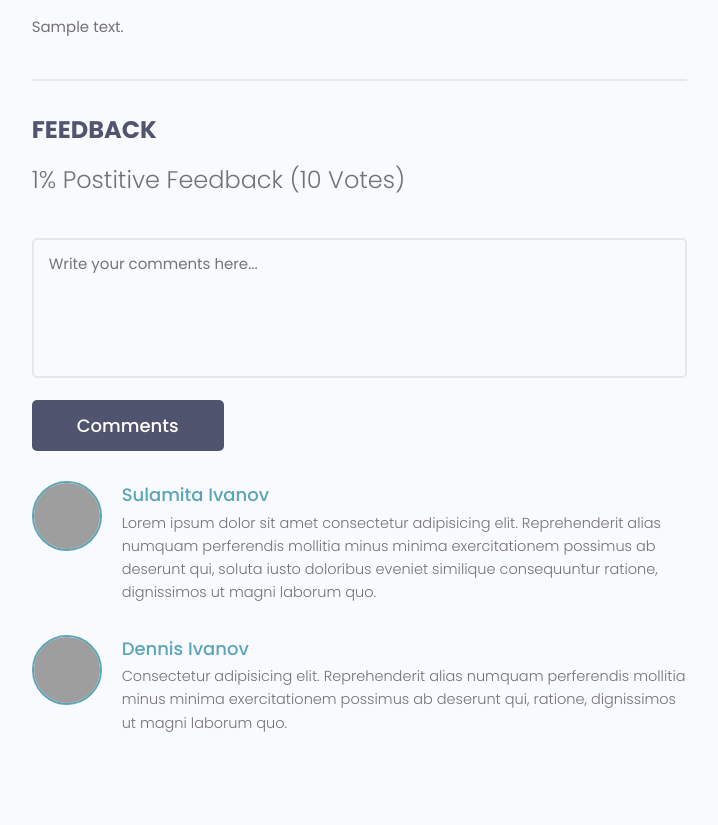
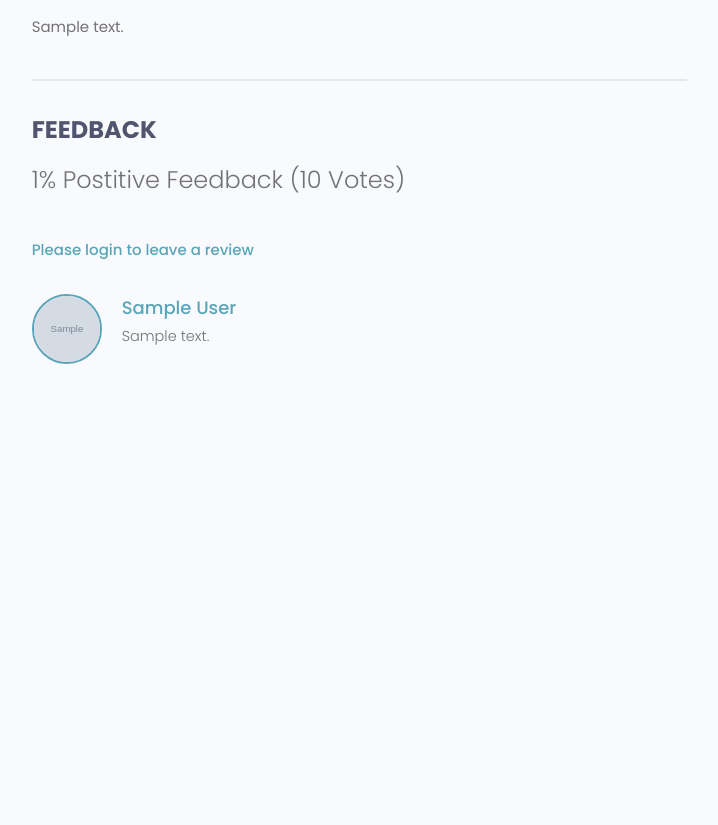
Before and after one commit to rockjohnsa9/django_first_project, a Django app: page /projects/projects/00000000-0000-0000-0000-000000000001/ in a window 1280 px wide. Shown: the part 696-1521 px from the top of the page, without its empty margins (465-1183 px from the left). After the commit the page ends 1060 px from the top, so only its background shows below. Run offline with Django 3.2, Linux system fonts and the light colour scheme; tables that the repository leaves empty hold one stand-in row (values such as "Sample post"); grey boxes marked "Sample" are stand-in pictures; some libraries are stand-ins or nearby versions; grey boxes are pictures that could not be loaded.

Commit message:
functionality for reviewing projects and their respective validations

```diff
--- a/src/projects/forms.py
+++ b/src/projects/forms.py
@@ -1,6 +1,6 @@
 from django import forms
-from django.forms import ModelForm, widgets
-from .models import Project
+from django.forms import ModelForm
+from .models import Project, Review
 
 
 class ProjectForm(ModelForm):
@@ -16,3 +16,19 @@ class ProjectForm(ModelForm):
         widgets = {
             'tags': forms.CheckboxSelectMultiple()
         }
+
+
+class ReviewFrom(ModelForm):
+    def __init__(self, *args, **kwargs):
+        super(ReviewFrom, self).__init__(*args, **kwargs)
+        for name, value in self.fields.items():
+            value.widget.attrs.update({'class': 'input'})
+
+    class Meta:
+        model = Review
+        fields = ['value', 'body']
+
+        labels = {
+            'value': 'Place your vote',
+            'body': 'Add a comment with your vote'
+        }
--- a/src/projects/models.py
+++ b/src/projects/models.py
@@ -1,8 +1,8 @@
 from django.db import models
 import uuid
 
+from users.models import Profile
 from helpers import upload_file_name as upf
-from users.models import Profile
 # Create your models here.
 
 
@@ -26,7 +26,23 @@ class Project(models.Model):
         return self.title
 
     class Meta:
-        ordering = ['-created']
+        ordering = ['-vote_ratio', '-vote_total', 'title']
+
+    @property
+    def reviewers(self):
+        queryset = self.review_set.all().values_list('owner__id', flat=True)
+        return queryset
+
+    @property
+    def getVoteCount(self):
+        reviews = self.review_set.all()
+        upVotes = reviews.filter(value='up').count()
+        totalVotes = reviews.count()
+
+        ratio = (upVotes / totalVotes) * 100
+        self.vote_total = totalVotes
+        self.vote_ratio = ratio
+        self.save()
 
 
 class Review(models.Model):
@@ -34,6 +50,7 @@ class Review(models.Model):
         ("up", "Up Vote"),
         ("down", "Down Vote")
     )
+    owner = models.ForeignKey(Profile, on_delete=models.CASCADE, null=True)
     project = models.ForeignKey(Project, on_delete=models.CASCADE)
     body = models.TextField(null=True, blank=True)
     value = models.CharField(max_length=200, choices=VOTE_TYPE)
@@ -41,8 +58,11 @@ class Review(models.Model):
     id = models.UUIDField(default=uuid.uuid4, unique=True,
                           primary_key=True, editable=False)
 
+    class Meta:
+        unique_together = [['owner', 'project']]
+
     def __str__(self) -> str:
-        return self.value
+        return f'{self.project.title}-{self.owner.name}-{self.value}'
 
 
 class Tag(models.Model):
--- a/src/projects/templates/projects/single_project.html
+++ b/src/projects/templates/projects/single_project.html
@@ -16,11 +16,13 @@
           {% endfor %}
         </div>
         {% if project.source_link %}
-          <a class="singleProject__liveLink" href="{{project.source_link}}" target="_blank"><i class="im im-external-link"></i>Source Code
+        <a class="singleProject__liveLink" href="{{project.source_link}}" target="_blank"><i
+            class="im im-external-link"></i>Source Code
         </a>
         {% endif %}
         {% if project.demo_link %}
-          <a class="singleProject__liveLink" href="{{project.demo_link}}" target="_blank"><i class="im im-external-link"></i>Demo Link
+        <a class="singleProject__liveLink" href="{{project.demo_link}}" target="_blank"><i
+            class="im im-external-link"></i>Demo Link
         </a>
         {% endif %}
       </div>
@@ -38,43 +40,45 @@
           <h5 class="project--rating">
             {{project.vote_ratio}}% Postitive Feedback ({{project.vote_total}} Vote{{project.vote_total|pluralize:"s"}})
           </h5>
-
-            <form class="form" action="#" method="POST">
-              <!-- Textarea -->
+        </div>
+        <div>
+          {% if request.user.profile.id in project.reviewers  %}
+          <p>You have already submitted a review for this project</p>
+          {% elif request.user.profile == project.owner %}
+          <p>You cannot review your own work</p>
+          {% elif request.user.is_authenticated %}
+          <div class="formWrapper">
+            <form class="form" action="{% url 'project' project.id %}" method="POST">
+              {% csrf_token %}
+              {% for field in form %}
               <div class="form__field">
-                <label for="formInput#textarea">Comments: </label>
-                <textarea class="input input--textarea" name="message" id="formInput#textarea"
-                  placeholder="Write your comments here..."></textarea>
+                <label for="formInput#text">{{field.label}}</label>
+                {{field}}
               </div>
+              {% endfor %}
               <input class="btn btn--sub btn--lg" type="submit" value="Comments" />
             </form>
+          </div>
+          {% else %}
+          <a href="{% url 'login' %}?next={{request.path}}">Please login to leave a review</a>
+          {% endif %}
+
           <div class="commentList">
+            {% for review in project.review_set.all %}
+            {% if review.body %}
             <div class="comment">
-                <a href="profile.html">
-                  <img class="avatar avatar--md"
-                    src="https://pbs.twimg.com/profile_images/1335382240931368961/b3wSZKj4_400x400.jpg" alt="user" />
+              <a href="{% url 'profile' review.owner.id %}">
+                <img class="avatar avatar--md" src="{{ review.owner.profile_image.url }}" alt="user" />
               </a>
               <div class="comment__details">
-                  <a href="profile.html" class="comment__author">Sulamita Ivanov</a>
+                <a href="{% url 'profile' review.owner.id %}" class="comment__author">{{ review.owner.name }}</a>
                 <p class="comment__info">
-                    Lorem ipsum dolor sit amet consectetur adipisicing elit. Reprehenderit alias numquam perferendis
-                    mollitia minus minima exercitationem possimus ab deserunt qui, soluta iusto doloribus eveniet
-                    similique consequuntur ratione, dignissimos ut magni laborum quo.
+                  {{ review.body|linebreaksbr }}
                 </p>
               </div>
             </div>
-              <div class="comment">
-                <a href="profile.html">
-                  <img class="avatar avatar--md" src="https://avatars.githubusercontent.com/u/33843378" alt="user" />
-                </a>
-                <div class="comment__details">
-                  <a href="profile.html" class="comment__author">Dennis Ivanov</a>
-                  <p class="comment__info">
-                    Consectetur adipisicing elit. Reprehenderit alias numquam perferendis mollitia minus minima
-                    exercitationem possimus ab deserunt qui, ratione, dignissimos ut magni laborum quo.
-                  </p>
-                </div>
-              </div>
+            {% endif %}
+            {% endfor %}
           </div>
         </div>
       </div>
--- a/src/projects/views.py
+++ b/src/projects/views.py
@@ -1,9 +1,11 @@
 from django.shortcuts import redirect, render
 from django.contrib.auth.decorators import login_required
+from django.contrib import messages
+
 
 from .utils import searchProject
 from .models import Project
-from .forms import ProjectForm
+from .forms import ProjectForm, ReviewFrom
 from helpers.pagination import paginateQueryset
 
 
@@ -21,8 +23,24 @@ def projects(request):
 
 def project(request, pk):
     projectObj = Project.objects.get(id=pk)
+    form = ReviewFrom()
+
+    if request.method == 'POST':
+        form = ReviewFrom(request.POST)
+        if form.is_valid():
+            review = form.save(commit=False)
+            review.project = projectObj
+            review.owner = request.user.profile
+            review.save()
+
+            projectObj.getVoteCount
+
+            messages.success(request, 'Your review was successfully submitted')
+            return redirect('project', pk=projectObj.id)
+
     context = {
         'project': projectObj,
+        'form': form
     }
     return render(request, "projects/single_project.html", context)
 
--- a/src/static/uikit/styles/modules/_form.css
+++ b/src/static/uikit/styles/modules/_form.css
@@ -40,6 +40,7 @@ input.input[type='text'],
 input.input[type='email'],
 input.input[type='password'],
 input.input[type='number'],
+select.input,
 textarea.input {
   min-width: 24rem;
   width: 100%;
@@ -58,7 +59,8 @@ input.input[type='text']:active,
 input.input[type='email']:active,
 input.input[type='password']:active,
 input.input[type='number']:active,
-select.input,
+select.input:focus,
+select.input:active,
 textarea.input:focus,
 textarea.input:active {
   outline: none;
--- a/src/users/templates/users/login_register.html
+++ b/src/users/templates/users/login_register.html
@@ -10,7 +10,7 @@
       <h3>Account Login</h3>
       <p>Hello Developer, Welcome Back!</p>
     </div>
-    <form method="POST" action="{% url 'login' %}" class="form auth__form">
+    <form method="POST" action="" class="form auth__form">
       {% csrf_token %}
       <!-- Input:Email -->
       <div class="form__field">
--- a/src/users/urls.py
+++ b/src/users/urls.py
@@ -6,11 +6,15 @@ urlpatterns = [
     path('logout/', views.logoutUser, name='logout'),
     path('register/', views.registerUser, name='register'),
 
+
     path('', views.profiles, name='profiles'),
     path('profile/<str:pk>/', views.profile, name='profile'),
     path('account/', views.userAccount, name='account'),
     path('edit-account/', views.editAccount, name='edit-account'),
+
+
     path('create-skill', views.createSkill, name='create-skill'),
     path('update-skill/<str:pk>/', views.updateSkill, name='update-skill'),
     path('delete-skill/<str:pk>/', views.deleteSkill, name='delete-skill'),
+
 ]
--- a/src/users/views.py
+++ b/src/users/views.py
@@ -22,7 +22,7 @@ def loginUser(request):
         return redirect('profiles')
 
     if request.method == 'POST':
-        username = request.POST['username']
+        username = request.POST['username'].lower()
         password = request.POST['password']
         try:
             user = User.objects.get(username=username)
@@ -33,7 +33,7 @@ def loginUser(request):
 
         if user is not None:
             login(request, user)
-            return redirect('profiles')
+            return redirect(request.GET['next'] if 'next' in request.GET else 'account')
         else:
             messages.error(request, 'Username or Password is incorrect')
 
```
Also changed, not shown: src/templates/pagination.html (+6 -4 lines), src/projects/migrations/0006_auto_20220301_1518.py (added). Lines whose indentation alone changed are shown as unchanged.
